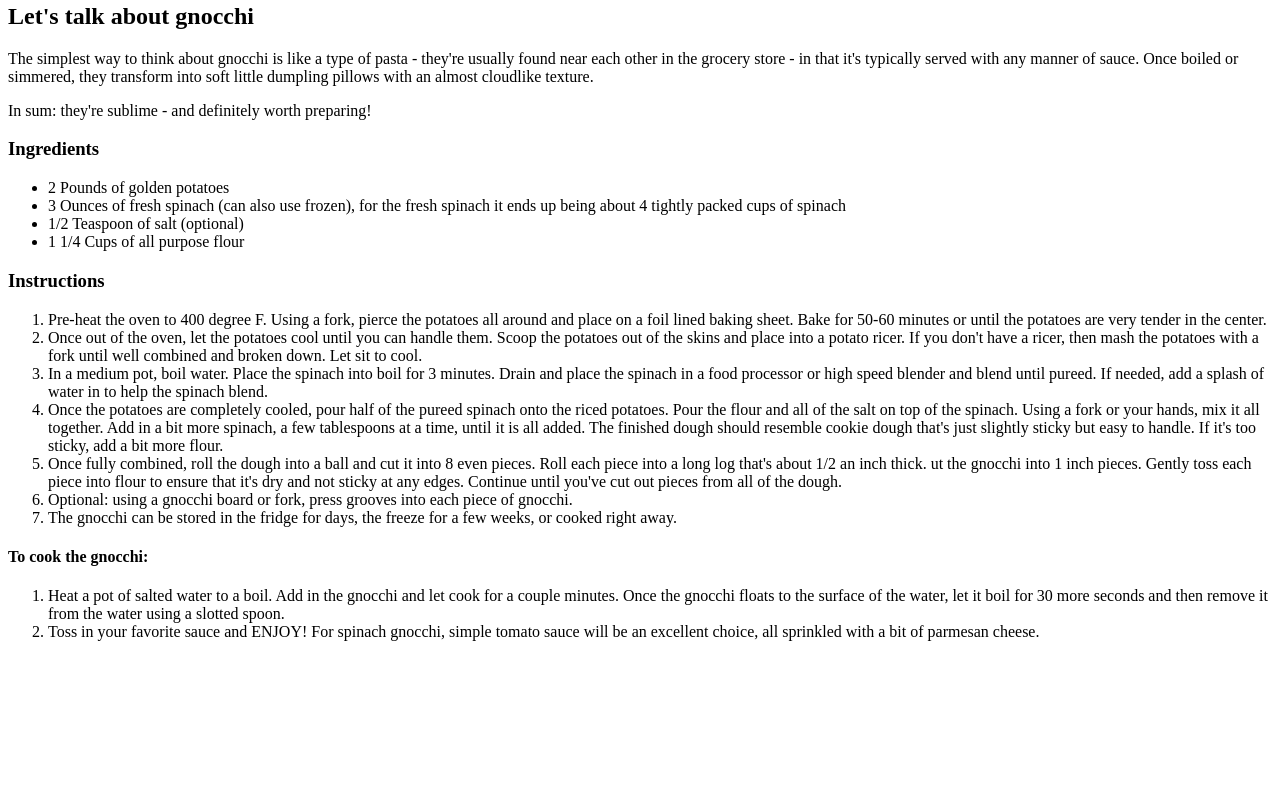
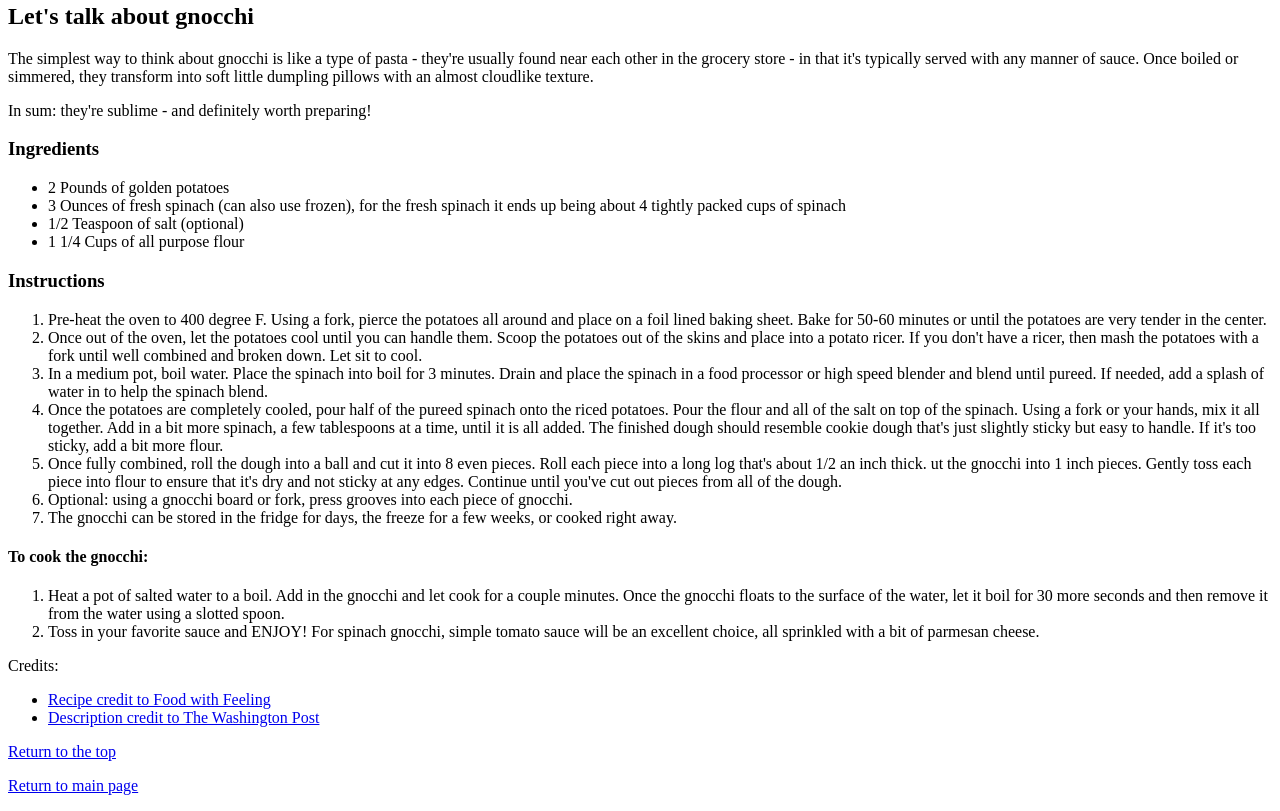
Before and after one commit to Chenelles/odin-recipes, a plain HTML site: page recipes/spinach-gnocchi.html in a window 1280 px wide. Shown: the part 1451-2262 px from the top of the page. Before the commit the page ends 2108 px from the top, so only its background shows below. Drawn offline with Linux system fonts and the light colour scheme.

Commit message:
add content credits and navigation links to all recipe pages

```diff
--- a/recipes/spinach-gnocchi.html
+++ b/recipes/spinach-gnocchi.html
@@ -60,6 +60,14 @@
                     tomato sauce will be an excellent choice, all sprinkled with a bit of parmesan
                     cheese.</li>
             </ol>
+            <p>Credits:</p>
+            <ul>
+                <li><a href="https://foodwithfeeling.com/spinach-gnocchi/" target="_blank">Recipe credit to Food with Feeling</a></li>
+                <li><a href="https://www.washingtonpost.com/food/2022/12/09/gnocchi-creamy-spinach-recipe/" target="_blank">Description credit to The Washington Post</a></li>
+            </ul>
+        <p><a href="#top">Return to the top</a></p>
+        <p><a href="../index.html">Return to main page</a></p>
+
   </body>
 
 
```
Also changed, not shown: recipes/aperol-spritz.html (+7 -1 lines), recipes/chicken-saltimbocca.html (+7 -0 lines).
